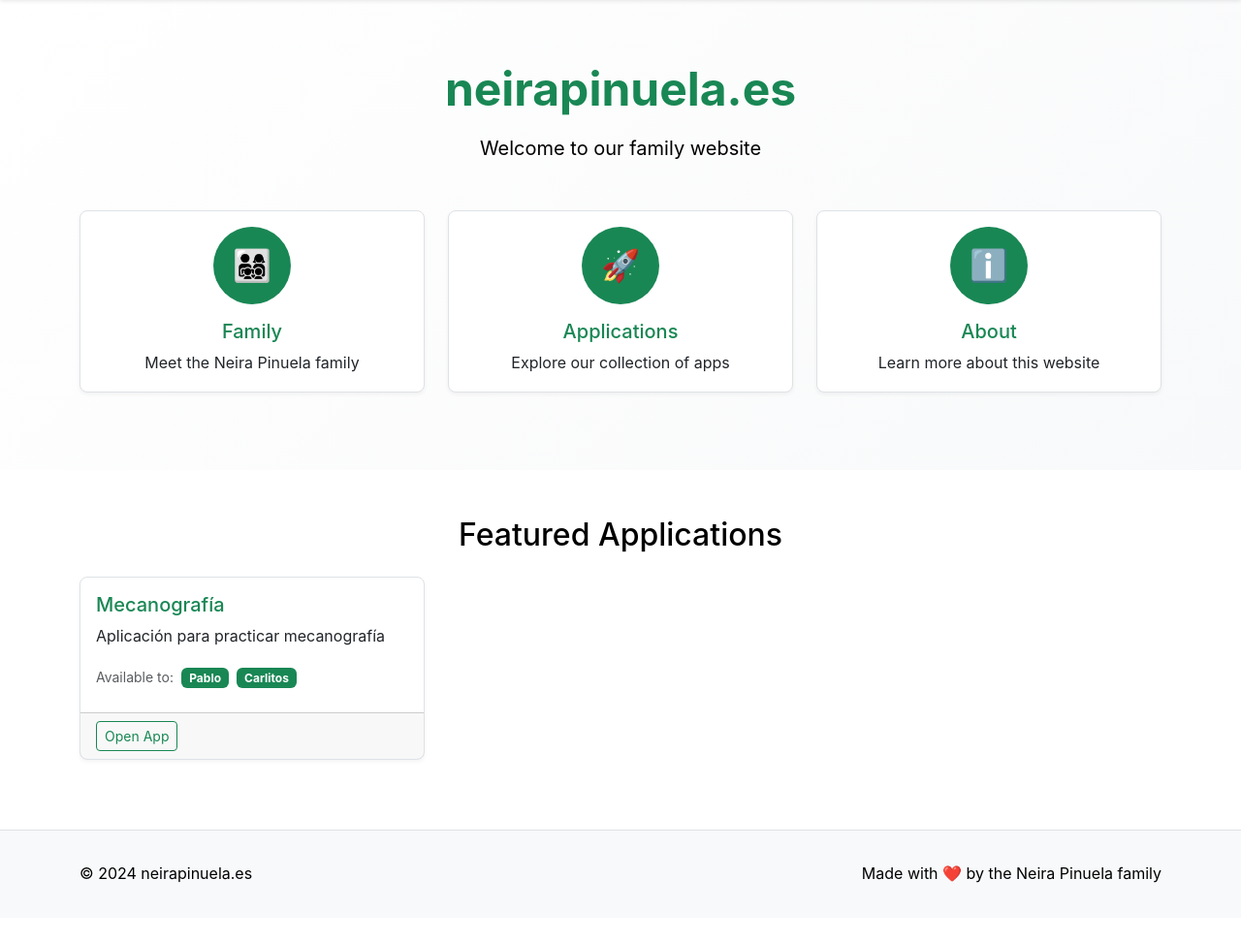
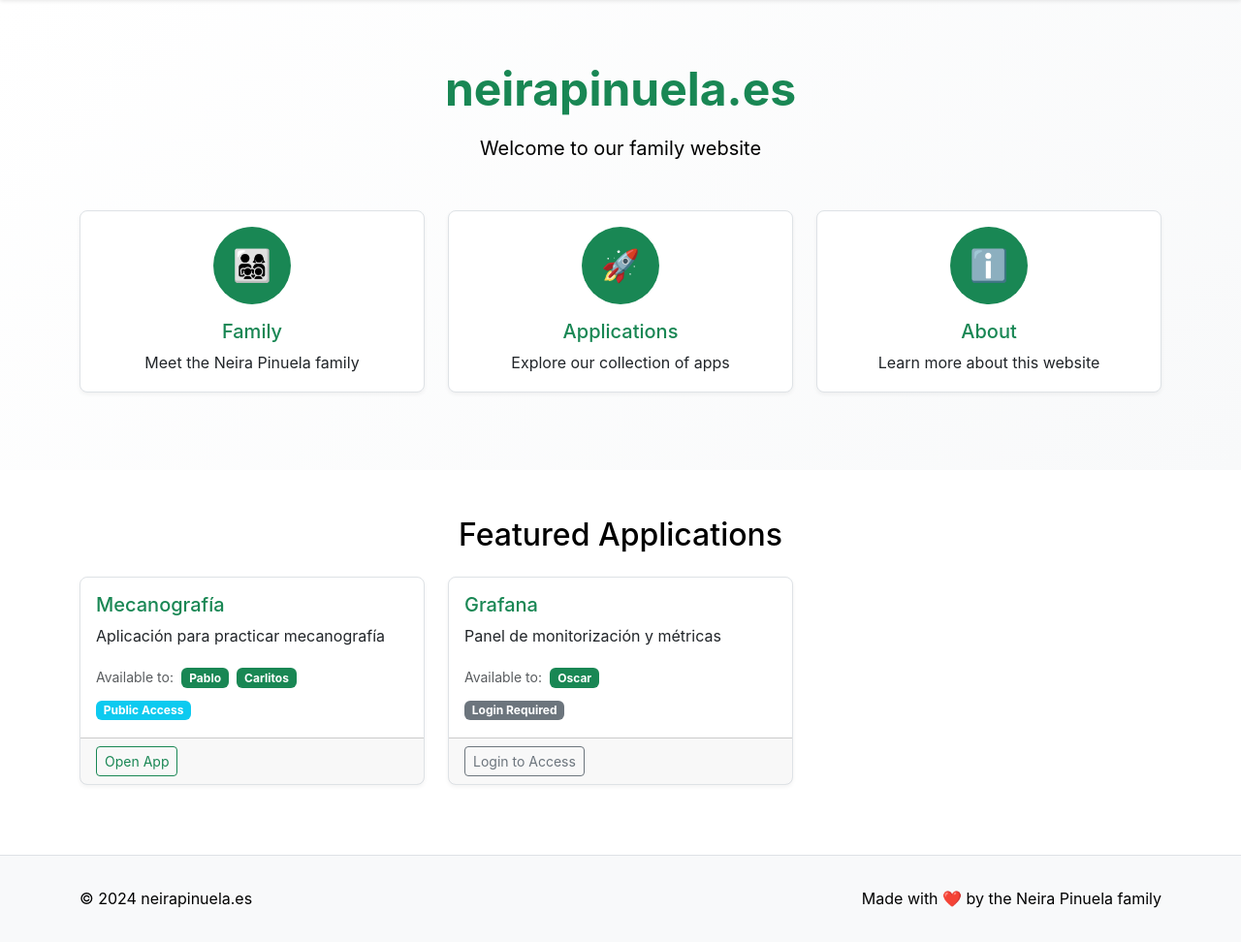
Before and after one commit to Oneirag/neirapinuela.es, a Flask app: page / in a window 1280 px wide. Shown: the part 67-1039 px from the top of the page at 97% size. Before the commit the page ends 978 px from the top, so only its background shows below. Run offline with Flask 3, Linux system fonts and the light colour scheme.

Commit message:
feat: Show all applications in featured section with proper access indicators
- Remove condition that hides applications requiring login
- Add visual indicators for access status (Public Access, Login Required, Access Granted)
- Add smart button behavior (Login to Access vs Open App)
- Update translations for new access status labels
- Now Grafana appears in featured applications with proper login prompt

🤖 Generated with [Claude Code](https://claude.ai/code)

Co-Authored-By: Claude <noreply@anthropic.com>

```diff
--- a/src/neirapinuela/templates/index.html
+++ b/src/neirapinuela/templates/index.html
@@ -55,7 +55,6 @@
             <h2 class="text-center mb-4">{{ _('Featured Applications') }}</h2>
             <div class="row">
                 {% for app_id, app_config in APPLICATIONS.items() %}
-                    {% if not app_config.requires_login or (current_user.is_authenticated and current_user.username in app_config.members) %}
                     <div class="col-md-6 col-lg-4 mb-4">
                         <div class="card app-card h-100">
                             <div class="card-body">
@@ -68,17 +67,28 @@
                                     {% endfor %}
                                 </div>
                                 {% if app_config.requires_login %}
+                                    {% if current_user.is_authenticated and current_user.username in app_config.members %}
+                                        <span class="badge bg-success">{{ _('Access Granted') }}</span>
+                                    {% else %}
                                         <span class="badge bg-secondary">{{ _('Login Required') }}</span>
+                                    {% endif %}
+                                {% else %}
+                                    <span class="badge bg-info">{{ _('Public Access') }}</span>
                                 {% endif %}
                             </div>
                             <div class="card-footer">
+                                {% if app_config.requires_login and not (current_user.is_authenticated and current_user.username in app_config.members) %}
+                                    <a href="{{ url_for('auth.login') }}" class="btn btn-outline-secondary btn-sm">
+                                        {{ _('Login to Access') }}
+                                    </a>
+                                {% else %}
                                     <a href="{{ app_config.url }}" class="btn btn-outline-primary btn-sm">
                                         {{ _('Open App') }}
                                     </a>
+                                {% endif %}
                             </div>
                         </div>
                     </div>
-                    {% endif %}
                 {% endfor %}
             </div>
         </div>
```
Also changed, not shown: src/neirapinuela/translations/es/LC_MESSAGES/messages.po. Lines whose indentation alone changed are shown as unchanged.
